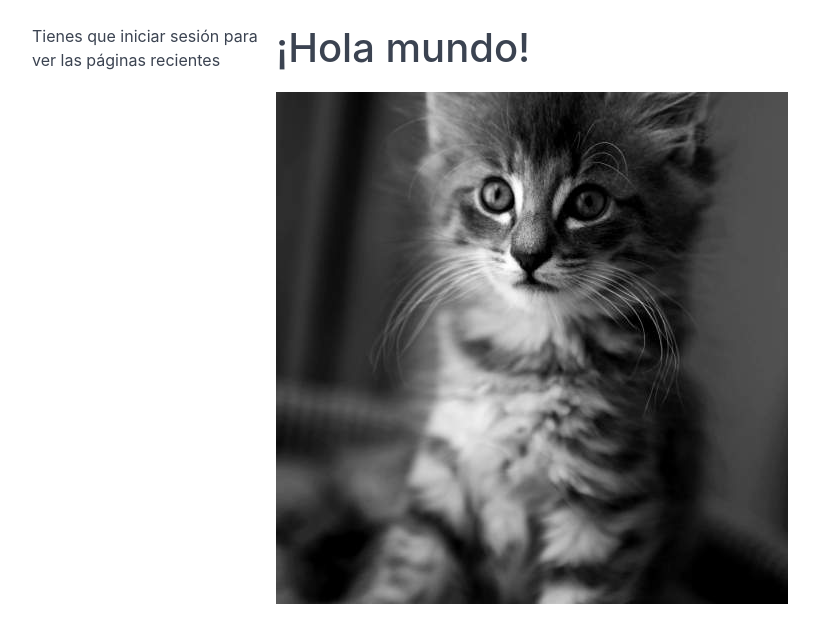
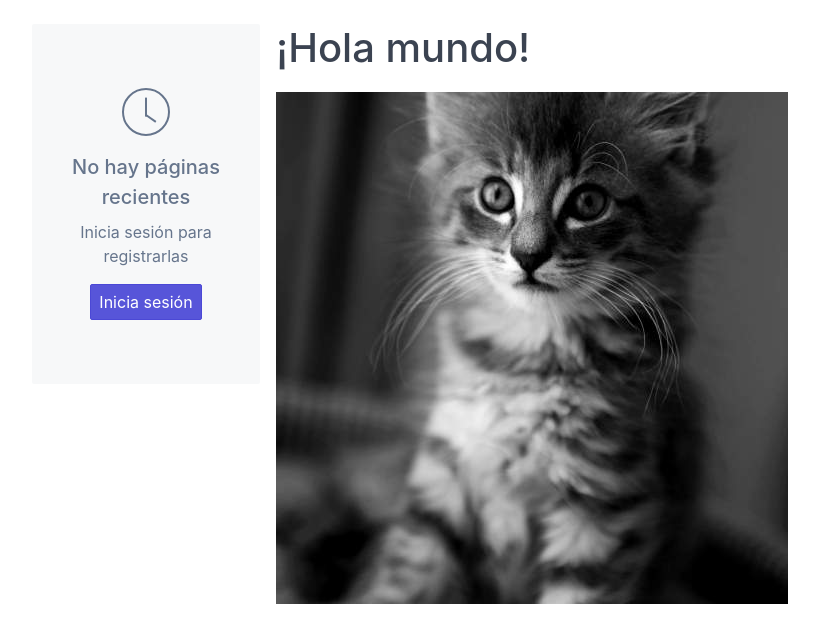
Before and after one commit to jmml97/dai-practicas, a Python web app: template flask/templates/hello.html in a window 1280 px wide. Shown: the part 60-684 px from the top of the page, without its empty margins (128-947 px from the left). Run offline with Jinja, Linux system fonts and the light colour scheme; the template is opened without the code that fills it, so the values that code supplies are empty.

Commit message:
Estado vacío para enlaces recientes

```diff
--- a/flask/templates/layout.html
+++ b/flask/templates/layout.html
@@ -42,7 +42,14 @@
       </ul>
 
       {% else %}
-      <p>Tienes que iniciar sesión para ver las páginas recientes</p>
+      <div class="empty">
+        <div class="empty-icon">
+          <i class="icon icon-3x icon-time"></i>
+        </div>
+        <p class="empty-title h5">No hay páginas recientes</p>
+        <p class="empty-subtitle">Inicia sesión para registrarlas</p>
+        <div class="empty-action"><a class="btn btn-primary" href="{{ url_for('p3_login') }}">Inicia sesión</a></div>
+      </div>
       {% endif %}
     </nav>
     <main class="column col-9 col-sm-12">
```
